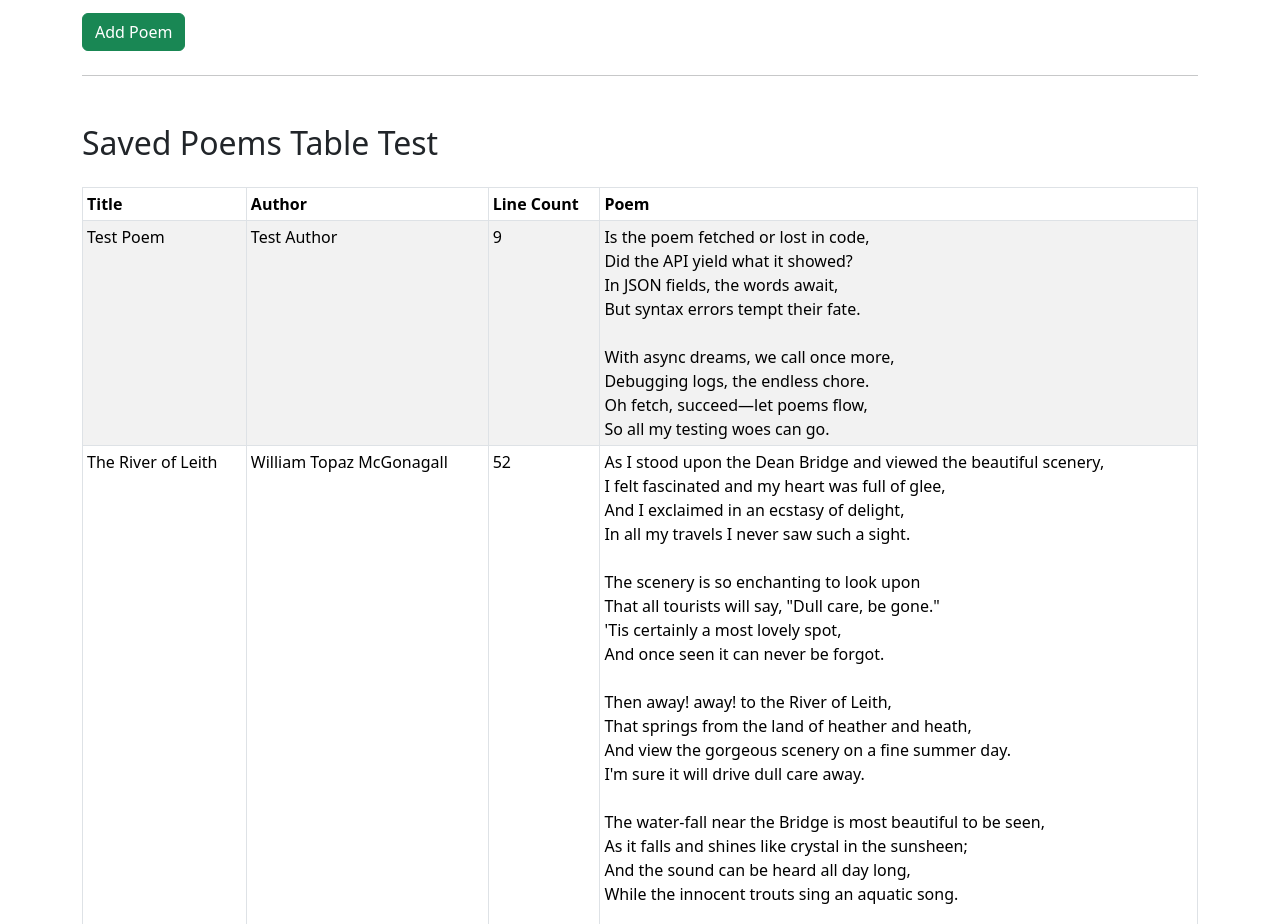
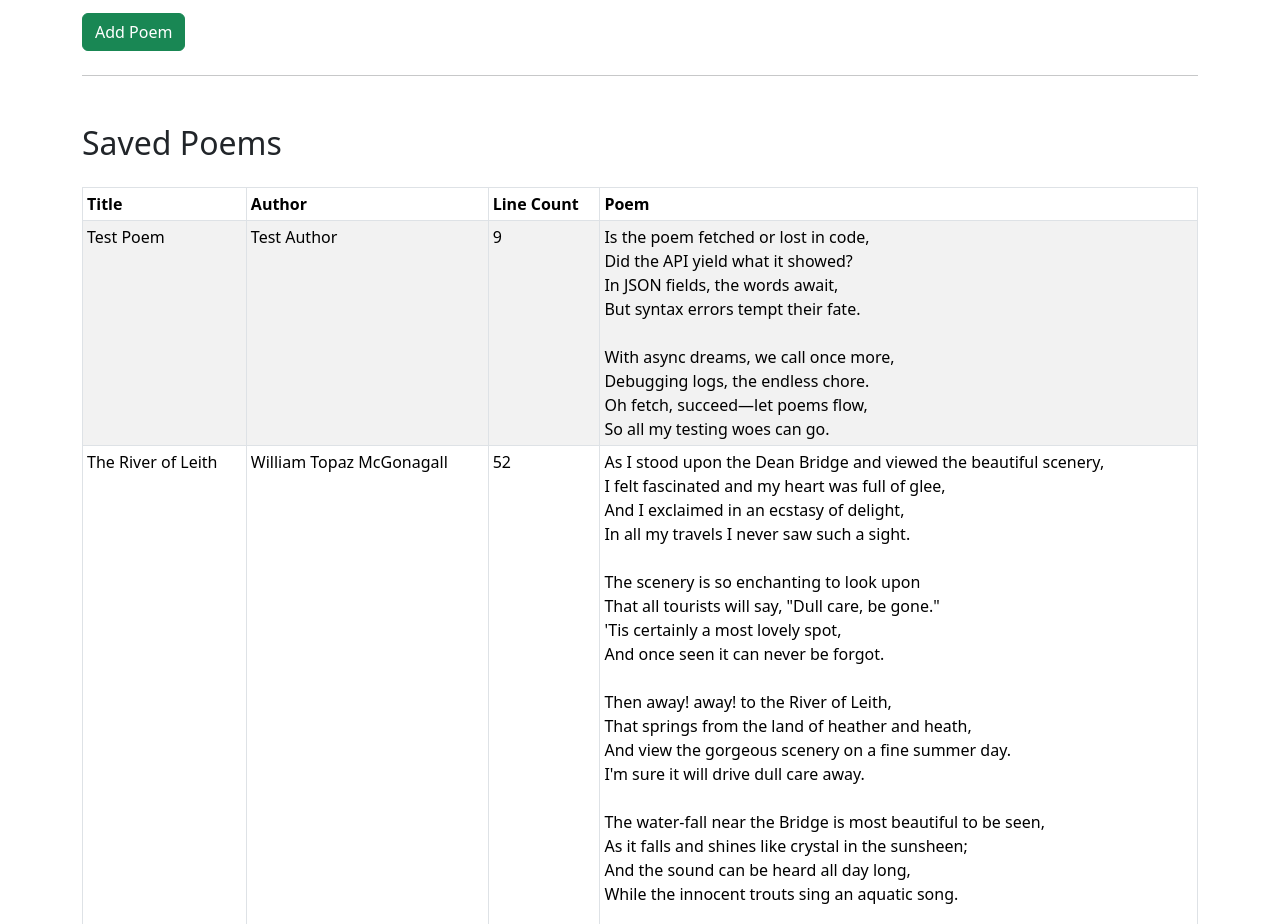
Before and after one commit to Exo-MDR-CD2000/CRUD-PoetryDB-Week-12, a website: page index.html in a window 1280 px wide. Shown: the part 1314-2238 px from the top of the page. Drawn offline with nearby package versions, Linux system fonts and the light colour scheme; files that its build step writes are made by us from their sources; no server answers.

Commit message:
Refactor poem section headings in index.html

```diff
--- a/index.html
+++ b/index.html
@@ -172,7 +172,7 @@
 
             <!-- Saved Poems Section -->
             <div id="poemCardSection" class="mt-5 d-block d-md-none">
-                <h2 class="mb-4">Saved Poems Card Test</h2>
+                <h2 class="mb-4">Saved Poems</h2>
                 <div class="row" id="poemCardsContainer">
                     <!-- Hardcoded Poem Card 1 -->
                     <div class="col-md-6 col-lg-4 mb-4">
@@ -443,7 +443,7 @@
             </div>
 
             <div id="poemTableSection" class="mt-5 d-none d-md-block">
-                <h2 class="mb-4">Saved Poems Table Test</h2>
+                <h2 class="mb-4">Saved Poems</h2>
                 <div class="table-responsive">
                     <table class="table table-bordered table-striped table-hover table-sm">
                         <thead>
```
